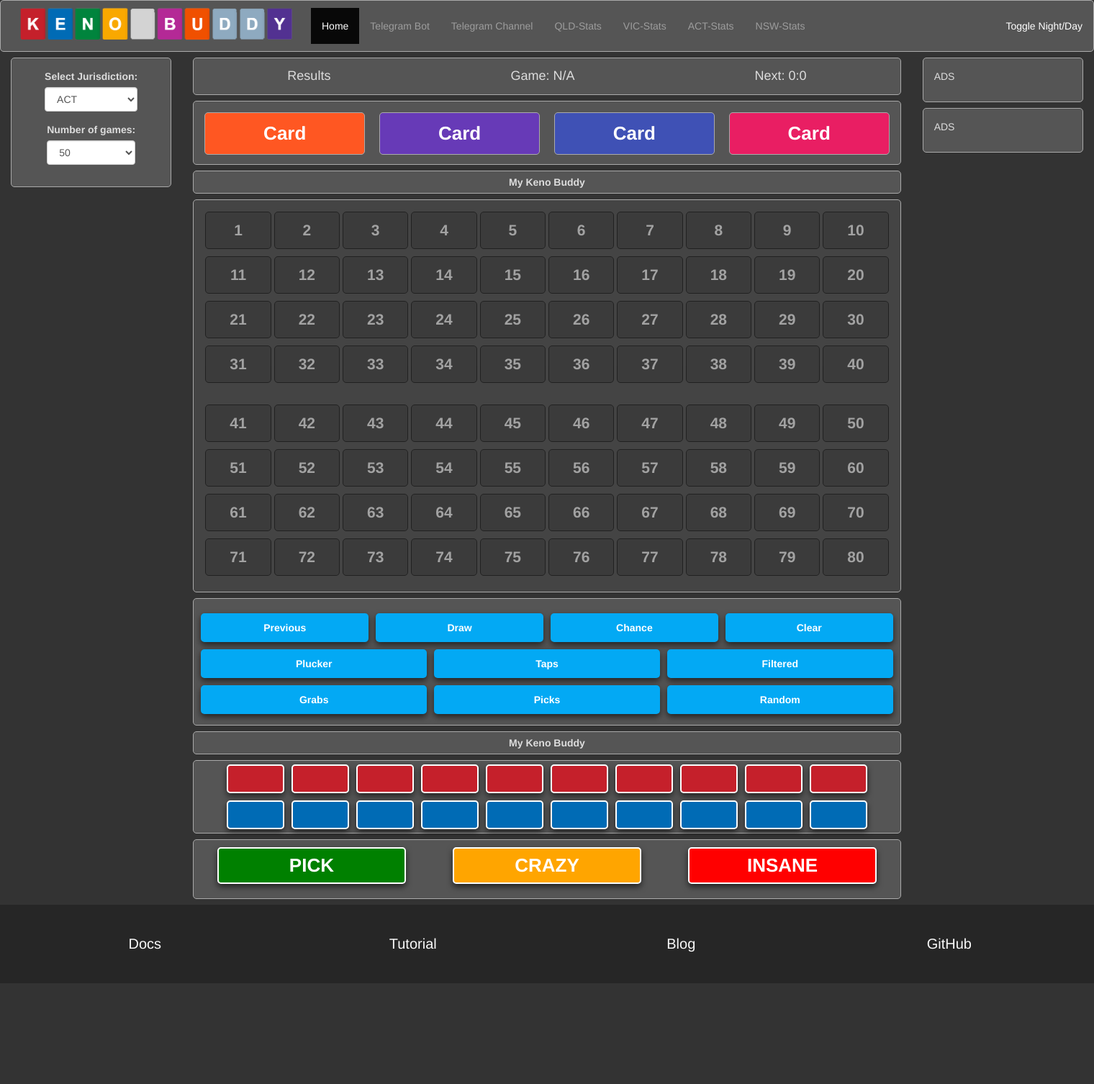
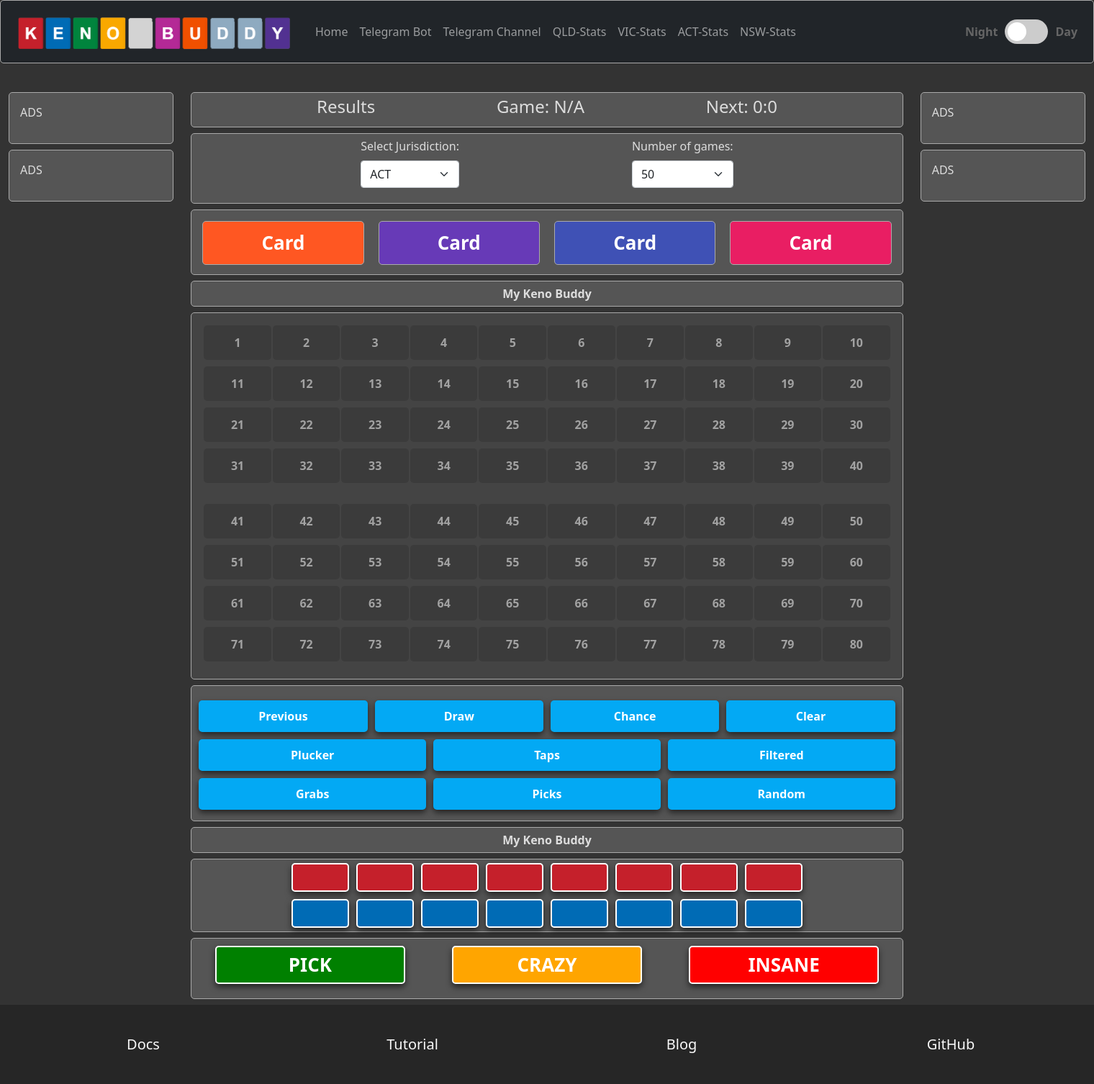
Before and after one commit to comfybear71/kenoBuddy, a Flask app: page / in a window 1520 px wide. Shown: the whole page at 72% size. Before the commit the page ends 1366 px from the top, so only its background shows below. Run offline with Flask 3, Linux system fonts and the light colour scheme; data that the repository does not hold is empty; some libraries are stand-ins or nearby versions.

Commit message:
Updated index.html to bootstrap 5

```diff
--- a/static/css/test.css
+++ b/static/css/test.css
@@ -193,14 +193,14 @@ body.night-mode .navbar-inverse .navbar-right > li > a {
     .cell {
       position: relative;
       /*width: 100%;  Makes the cell width responsive to the grid column size */
-      padding-top: 10px; /* Top padding to create a rectangle shape (adjust as needed) */
-      padding-bottom: 10px; /* Bottom padding (adjust as needed) */
+      padding-top: 5px; /* Top padding to create a rectangle shape (adjust as needed) */
+      padding-bottom: 5px; /* Bottom padding (adjust as needed) */
       display: flex;
       align-items: center;
       justify-content: center;
       border: 1px solid black;
       border-radius: 5px;
-      margin: 2px; /* Space between cells */
+      margin: 1px; /* Space between cells */
       background-color: #f0f0f0;
       flex-grow: 1; /* Allow cell to grow */
       flex-shrink: 1; /* Allow cell to shrink */
@@ -241,13 +241,10 @@ body.night-mode .navbar-inverse .navbar-right > li > a {
   }
 
   .well.section {
-    /* Override .well styles for this specific section */
-    display: flex;
-    flex-direction: column; /* Stack children vertically */
-    align-items: flex-start; /* Align items to the start */
-    justify-content: flex-start; /* Align items to the top */
-    padding: 15px;
-    text-align: left; /* Align text to the left */
+    display: flex;  /* This turns .well.section into a flex container */
+    flex-wrap: wrap; /* This allows the items to wrap if necessary */
+    justify-content: space-between; /* This spreads out the children with space between them */
+    align-items: center; /* This centers the dropdowns vertically */
   }
 
   /* Select all direct children inside .well.section */
@@ -466,29 +456,89 @@ body.night-mode .navbar-inverse .navbar-right > li > a {
   text-align: center; /* Center text labels */
 }
 
-.dropdown-container {
-  display: block; /* Ensure dropdowns are full-width and labels are centered */
-  margin: auto; /* Center the dropdown container if it has a specific width */
-}
 
 .form-group {
-  margin-bottom: 15px; /* Add some space between form groups */
+  width: 100%;
 }
-
-.form-control, .form-select {
-  width: auto; /* Adjust this to fit content or set a specific width */
-  margin: 0 auto; /* Center the select elements within the form-group */
-  display: inline-block; /* Align the width of select elements to their content */
-}
-
-/* .info.noDisplay{
-  display: none;
-} */
 
 .info {
   display: flex; /* This will enable flexbox */
-  justify-content: space-around; /* This will space out the items evenly */
+  justify-content: space-evenly; /* This will space out the items evenly */
   align-items: center; /* This aligns items vertically in the center, if needed */
+}
+
+.controls {
+  display: flex;
+  justify-content: space-evenly;
+  flex-wrap: wrap;
+}
+
+.dropdown-container {
+  display: inline-flex;
+  flex-direction: column;
+  margin: 0 10px;
+}
+
+
+
+
+
+
+
+.theme-switch-wrapper {
+  display: flex;
+  align-items: center;
+}
+
+.label-text {
+  margin: 0 10px;
+  font-weight: bold;
+  color: #666; /* Adjust color to match your theme */
+}
+
+.theme-switch {
+  position: relative;
+  display: inline-block;
+  width: 60px;
+  height: 34px;
+}
+
+.theme-switch input {
+  opacity: 0;
+  width: 0;
+  height: 0;
+}
+
+.slider {
+  position: absolute;
+  cursor: pointer;
+  top: 0;
+  left: 0;
+  right: 0;
+  bottom: 0;
+  background-color: #ccc;
+  transition: .4s;
+  border-radius: 34px;
+}
+
+.slider:before {
+  position: absolute;
+  content: "";
+  height: 26px;
+  width: 26px;
+  left: 4px;
+  bottom: 4px;
+  background-color: white;
+  transition: .4s;
+  border-radius: 50%;
+}
+
+input:checked + .slider {
+  background-color: #2196F3;
+}
+
+input:checked + .slider:before {
+  transform: translateX(26px);
 }
 
 
@@ -669,20 +624,84 @@ body.night-mode .navbar-inverse .navbar-right > li > a {
     padding: 2px;
     border-radius: 1px;
     border: 2px solid white;
-    box-shadow: 0px 4px 8px rgba(0, 0, 0, 0.6);
+    box-shadow: 0 4px 8px rgba(0, 0, 0, 0.6);
     width: 90%;
     margin: 0 auto;
     margin-bottom: 4px;
   }
-  .crazies {
-    display: grid;
-    grid-template-columns: repeat(3, minmax(50px, 1fr)); /* Adjust 150px as needed */
-    justify-items: stretch;
-    margin-top: 10px;
+}
+
+
+
+/* // X-Small devices (portrait phones, less than 576px)*/
+@media (min-width: 575.98px) and (max-width: 767px){
+  .hot-item.noDisplylg, .cold-item.noDisplylg{
+    display: none !important;
   }
-  .middle-main {
-    padding: 0px;
-    border: 0px solid black !important;
+  .hot-item.noDisplay, .cold-item.noDisplay{
+    display: none !important;
   }
+  .bottom-number {
+    display: none !important;
+  }
+  .cell {
+    display: flex;
+    align-items: center;
+    justify-content: center;
+    font-size: 1em;
+    padding: 0;
+    height: 48px;
+    flex: 1; /* Allows the cell to grow and fill the space */
+    margin: 1; /* No margin for the cell */
+    border: 1px solid transparent; /* Adjust border as needed */
+    box-sizing: border-box;
+  }
+}
 
+
+
+
+
+/* // Small devices (landscape phones, less than 768px) */
+@media (min-width: 768px) and (max-width: 991.97px) {
+  .hot-item.noDisplylg, .cold-item.noDisplylg{
+    display: none !important;
+  }
+  .bottom-number {
+    display: none !important;
+  }
+  .cell {
+    display: flex;
+    align-items: center;
+    justify-content: center;
+    font-size: 1em;
+    padding: 0;
+    height: 48px;
+    flex: 1; /* Allows the cell to grow and fill the space */
+    margin: 2; /* No margin for the cell */
+    border: 1px solid transparent; /* Adjust border as needed */
+    box-sizing: border-box;
+  }
 }
+
+@media (min-width: 992px) and (max-width: 1599.98px) {
+  .hot-item.noDisplylg, .cold-item.noDisplylg{
+    display: none !important;
+  }
+  .bottom-number {
+    display: none !important;
+  }
+  .cell {
+    display: flex;
+    align-items: center;
+    justify-content: center;
+    font-size: 1em;
+    padding: 0;
+    height: 48px;
+    flex: 1; /* Allows the cell to grow and fill the space */
+    margin: 2; /* No margin for the cell */
+    border: 1px solid transparent; /* Adjust border as needed */
+    box-sizing: border-box;
+
+  }
+}
--- a/templates/index.html
+++ b/templates/index.html
@@ -6,53 +6,66 @@
     <link type="image/png" sizes="32x32" rel="icon" href="{{ url_for('static', filename='icons/icons8-lottery-32.png') }}">
   <meta charset="UTF-8">
   <meta name="viewport" content="width=device-width, initial-scale=1">
-  <link href="https://maxcdn.bootstrapcdn.com/bootstrap/3.3.7/css/bootstrap.min.css" rel="stylesheet">
+ <!--<link href="https://maxcdn.bootstrapcdn.com/bootstrap/3.3.7/css/bootstrap.min.css" rel="stylesheet">-->
+ <link href="https://cdn.jsdelivr.net/npm/bootstrap@5.0.0-beta3/dist/css/bootstrap.min.css" rel="stylesheet">
 
 </head>
 
 <body class="night-mode">
 
-<nav class="navbar navbar-inverse navbar-fixed-top">
+  <nav class="navbar navbar-expand-lg navbar-dark bg-dark fixed-top">
     <div class="container-fluid">
-    <div class="navbar-header">
-      <button type="button" class="navbar-toggle collapsed"
-      data-toggle="collapse" data-target="#navbar-collapse" aria-expanded="false">
-        <span class="sr-only">Toggle navigation</span>
-        <span class="icon-bar"></span>
-        <span class="icon-bar"></span>
-        <span class="icon-bar"></span>
+      <a class="navbar-brand" href="#">
+        <img src="../static/images/kb-logo.png" alt="Logo" style="height: 60px;">
+      </a>
+      <button class="navbar-toggler" type="button" data-bs-toggle="collapse" data-bs-target="#navbarNav" aria-controls="navbarNav" aria-expanded="false" aria-label="Toggle navigation">
+        <span class="navbar-toggler-icon"></span>
       </button>
-      <a class="navbar-brand" href="#">
-        <img src="../static/images/kb-logo.png" class="navbar-logo" alt="Logo" style="height: 60px;"> <!-- Adjust the path and style as needed -->
-      </a>
+      <div class="collapse navbar-collapse" id="navbarNav">
+        <ul class="navbar-nav me-auto mb-2 mb-lg-0">
+          <li class="nav-item active">
+            <a class="nav-link" href="#">Home</a>
+          </li>
+          <li class="nav-item"><a class="nav-link" href="https://t.me/kenobuddybot">Telegram Bot</a></li>
+          <li class="nav-item"><a class="nav-link" href="https://t.me/kenobuddy">Telegram Channel</a></li>
+          <li class="nav-item"><a class="nav-link" href="https://kenobuddy.com.au/qld-view">QLD-Stats</a></li>
+          <li class="nav-item"><a class="nav-link" href="https://kenobuddy.com.au/vic-view">VIC-Stats</a></li>
+          <li class="nav-item"><a class="nav-link" href="https://kenobuddy.com.au/act-view">ACT-Stats</a></li>
+          <li class="nav-item"><a class="nav-link" href="https://kenobuddy.com.au/nsw-view">NSW-Stats</a></li>
+        </ul>
+        <ul class="navbar-nav">
+          <li class="nav-item">
+            <div class="theme-switch-wrapper">
+              <span class="label-text">Night</span>
+              <label class="theme-switch" for="checkbox">
+                <input type="checkbox" id="checkbox" onchange="toggleTheme();" />
+                <div class="slider round"></div>
+              </label>
+              <span class="label-text">Day</span>
             </div>
-    <div class="collapse navbar-collapse" id="navbar-collapse">
-      <ul class="nav navbar-nav">
-        <li class="active"><a href="#">Home</a></li>
-        <li><a href="https://t.me/kenobuddybot">Telegram Bot</a></li>
-        <li><a href="https://t.me/kenobuddy">Telegram Channel</a></li>
-        <li><a href="https://kenobuddy.com.au/qld-view">QLD-Stats</a></li>
-        <li><a href="https://kenobuddy.com.au/vic-view">VIC-Stats</a></li>
-        <li><a href="https://kenobuddy.com.au/act-view">ACT-Stats</a></li>
-        <li><a href="https://kenobuddy.com.au/nsw-view">NSW-Stats</a></li>
-      </ul>
-      <ul class="nav navbar-nav navbar-right">
-        <li><a href="#" onclick="toggleTheme();">Toggle Night/Day</a></li>
+          </li>
         </ul>
       </div>
     </div>
   </nav>
 
-<div class="container-fluid" style="padding-top: 80px; padding-left: 0px; padding-right: 0px;">
-  <div class="row row-flex">
-    <div class="col-xs-12 col-sm-2 sidenav left-column">
-      <div class="well section">
-        <!-- Wrapping each dropdown in a form group for better structure -->
+
+<div class="container-fluid mt-5" style="padding-top: 80px; padding-left: 0px; padding-right: 0px;">
+  <div class="row d-flex flex-column flex-md-row">
+
+
+    <!-- Main Content -->
+    <div class="col-12 col-sm-12 col-md-12 col-xl-8 order-2 order-xl-2 order-lg-2 order-sm-1 order-md-1">
+
+        <div class="section info noDisplay">
+          <h4 id="gameState">Results</h4>
+          <h4 id="gameNumber">Game: N/A</h4>
+          <h4 id="timer">Next: 0:0</h4>
+        </div>
+        <div class="section controls noDisplay">
             <div class="dropdown-container mb-3">
               <div class="form-group">
-            <!-- Label above the dropdown -->
                 <label for="jurisdiction" class="form-label">Select Jurisdiction:</label>
-            <!-- Making the select element wider using form control class and additional styling if needed -->
                 <select class="form-control form-select" id="jurisdiction" style="width: 100%;">
                   <option value="ACT">SA</option>
                   <option value="ACT">NT</option>
@@ -77,49 +90,7 @@
             </div>
           </div>
 
-      <!--<div class="well section visible-xs-block">
 
-        <div class="row">
-            <div class="col-xs-6">
-
-                <div class="form-group">
-                    <label for="jurisdiction" class="form-label">Select Jurisdiction:</label>
-                    <select class="form-control form-select" id="jurisdiction">
-                      <option value="ACT">SA</option>
-                      <option value="ACT">NT</option>
-                      <option value="VIC">VIC</option>
-                      <option value="QLD">QLD</option>
-                      <option value="ACT">TAS</option>
-                      <option value="NSW">NSW</option>
-                      <option value="ACT" selected>ACT</option>
-                    </select>
-                </div>
-            </div>
-            <div class="col-xs-6">
-
-                <div class="form-group">
-                    <label for="numOfGames" class="form-label">Number of games:</label>
-                    <select class="form-control form-select" id="numOfGames">
-                      <option value="20">20</option>
-                      <option value="50" selected>50</option>
-                      <option value="100">100</option>
-                    </select>
-                </div>
-            </div>
-        </div>
-      </div>
-    -->
-
-    </div>
-
-    <div class="col-xs-12 col-sm-8">
-        <div class="section info noDisplay">
-
-          <h4 id="gameState">Results</h4>
-          <h4 id="gameNumber">Game: N/A</h4>
-          <h4 id="timer">Next: 0:0</h4>
-
-        </div>
         <div class="section middle-top">
           <div class="cards-container">
             <div class="card" id="card-1">Card</div>
@@ -245,7 +216,9 @@
         <div class="caption1" id="caption1">My Keno Buddy</div>
       </div>
     </div>
-    <div class="col-xs-12 col-sm-2 sidenav right-column">
+
+    <!-- LEFT COL -->
+    <div class="col-12 col-md-12 col-xl-2 order-1 order-xl-1 order-lg-4 order-sm-4 order-md-4">
       <div class="well section">
         <p>ADS</p>
       </div>
@@ -253,16 +226,23 @@
         <p>ADS</p>
       </div>
     </div>
+
+    <!-- Right Column -->
+    <div class="col-12 col-md-12 col-xl-2 order-3 order-xl-3 order-lg-5 order-sm-5 order-md-5">
+      <div class="well section">
+        <p>ADS</p>
+      </div>
+      <div class="well section">
+        <p>ADS</p>
       </div>
     </div>
 
 
-
-<div class="container-fluid" style="padding-left: 0px; padding-right: 0px;">
-  <div class="row">
-    <div class="col-sm-8 col-sm-offset-2">
+    <!-- HOT and COLD -->
+    <div class="col-12 col-md-12 col-xl-8 offset-xl-2 order-4 order-xl-4 order-lg-2 order-sm-2 order-md-2">
       <div class="text-center footer-hot-cold">
         <div class="hot">
+          <!-- Hot items listed here -->
           <div class="hot-item" id="hot-item1"></div>
           <div class="hot-item" id="hot-item2"></div>
           <div class="hot-item" id="hot-item3"></div>
@@ -271,10 +251,11 @@
           <div class="hot-item noDisplay" id="hot-item6"></div>
           <div class="hot-item noDisplay" id="hot-item7"></div>
           <div class="hot-item noDisplay" id="hot-item8"></div>
-          <div class="hot-item noDisplay" id="hot-item9"></div>
-          <div class="hot-item noDisplay" id="hot-item10"></div>
+          <div class="hot-item noDisplay noDisplylg" id="hot-item9"></div>
+          <div class="hot-item noDisplay noDisplylg" id="hot-item10"></div>
         </div>
         <div class="cold">
+          <!-- Cold items listed here -->
           <div class="cold-item" id="cold-item1"></div>
           <div class="cold-item" id="cold-item2"></div>
           <div class="cold-item" id="cold-item3"></div>
@@ -283,34 +264,26 @@
           <div class="cold-item noDisplay" id="cold-item6"></div>
           <div class="cold-item noDisplay" id="cold-item7"></div>
           <div class="cold-item noDisplay" id="cold-item8"></div>
-          <div class="cold-item noDisplay" id="cold-item9"></div>
-          <div class="cold-item noDisplay" id="cold-item10"></div>
+          <div class="cold-item noDisplay noDisplylg" id="cold-item9"></div>
+          <div class="cold-item noDisplay noDisplylg" id="cold-item10"></div>
+        </div>
+      </div>
+    </div>
+
+
+    <!-- CRAZIES -->
+    <div class="col-12 col-md-12 col-xl-8 offset-xl-2 order-5 order-xl-5 order-lg-3 order-sm-3 order-md-3">
+      <div class="text-center footer-below-crazy">
+        <div class="crazies">
+          <div id="pickColumn" class="category-column"> <!-- Pick items will go here --> </div>
+          <div id="crazyColumn" class="category-column"> <!-- Crazy items will go here --> </div>
+          <div id="insaneColumn" class="category-column"> <!-- Insane items will go here --> </div>
         </div>
       </div>
     </div>
   </div>
 </div>
 
-
-<div class="container-fluid" style="padding-left: 0px; padding-right: 0px;">
-  <div class="row">
-    <div class="col-sm-8 col-sm-offset-2">
-      <div class="text-center footer-below-crazy">
-        <div class="crazies">
-          <div id="pickColumn" class="category-column">
-              <!-- Pick items will go here -->
-          </div>
-          <div id="crazyColumn" class="category-column">
-              <!-- Crazy items will go here -->
-          </div>
-          <div id="insaneColumn" class="category-column">
-              <!-- Insane items will go here -->
-          </div>
-        </div>
-      </div>
-    </div>
-  </div>
-</div>
 
 <!-- New Footer -->
 <footer class="container-fluid text-center new-footer">
@@ -346,13 +319,28 @@
     </div>
 </div>
 
-<script src="https://ajax.googleapis.com/ajax/libs/jquery/3.2.1/jquery.min.js"></script>
-<script src="https://maxcdn.bootstrapcdn.com/bootstrap/3.3.7/js/bootstrap.min.js"></script>
+<script src="https://cdn.jsdelivr.net/npm/bootstrap@5.1.3/dist/js/bootstrap.bundle.min.js"></script>
+
 <script>
   function toggleTheme() {
-  document.body.classList.toggle('night-mode');
-  document.body.classList.toggle('day-mode');
+    var element = document.body;
+    var isChecked = document.getElementById('checkbox').checked;
+
+    if (isChecked) {
+      element.classList.add('day-mode');
+      element.classList.remove('night-mode');
+    } else {
+      element.classList.add('night-mode');
+      element.classList.remove('day-mode');
     }
+  }
+
+  document.addEventListener('DOMContentLoaded', function() {
+    var checkbox = document.getElementById('checkbox');
+    var isNightMode = (localStorage.getItem('theme') === 'night'); // Example: Use local storage to remember the theme
+    checkbox.checked = isNightMode;
+    toggleTheme(); // Set the initial theme based on the checkbox state
+  });
 </script>
 <!-- Link to external JavaScript file -->
 <script src="{{ url_for('static', filename='js/script.js') }}"></script>
```
Also changed, not shown: other parts of static/css/test.css (+46 -148 lines). Lines whose indentation alone changed are shown as unchanged.
